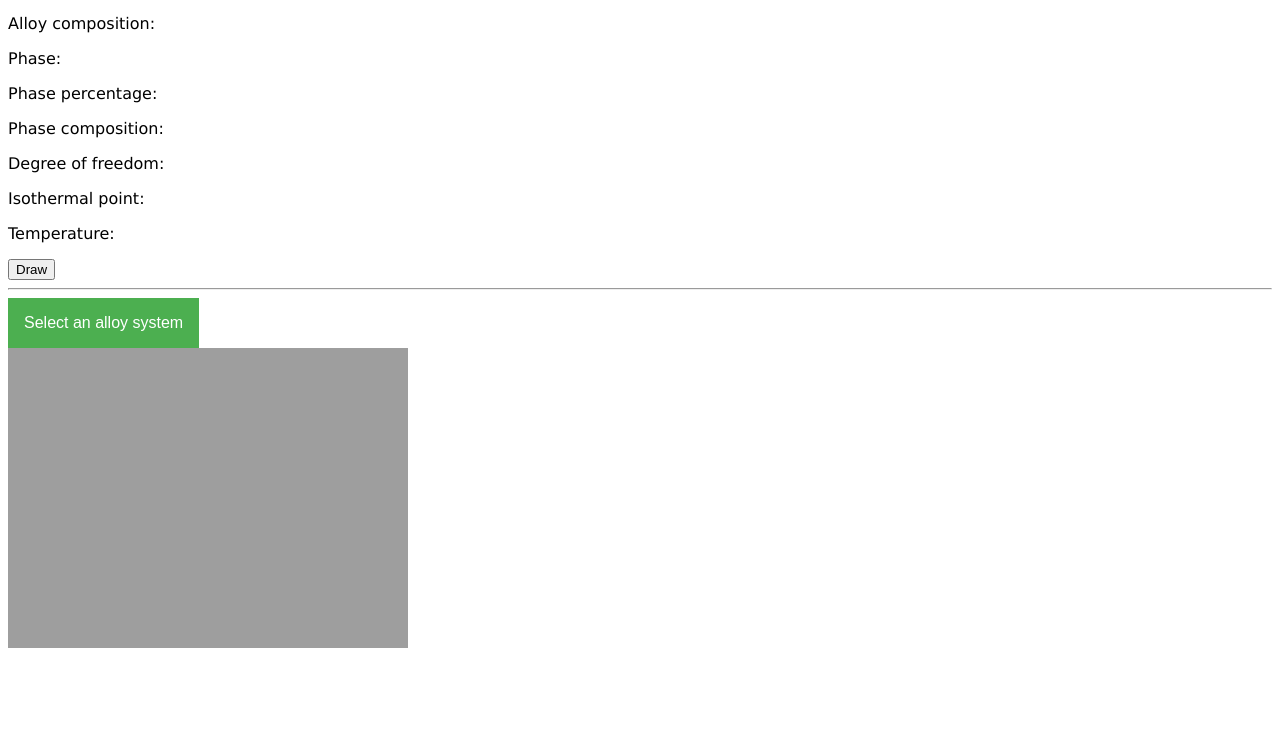
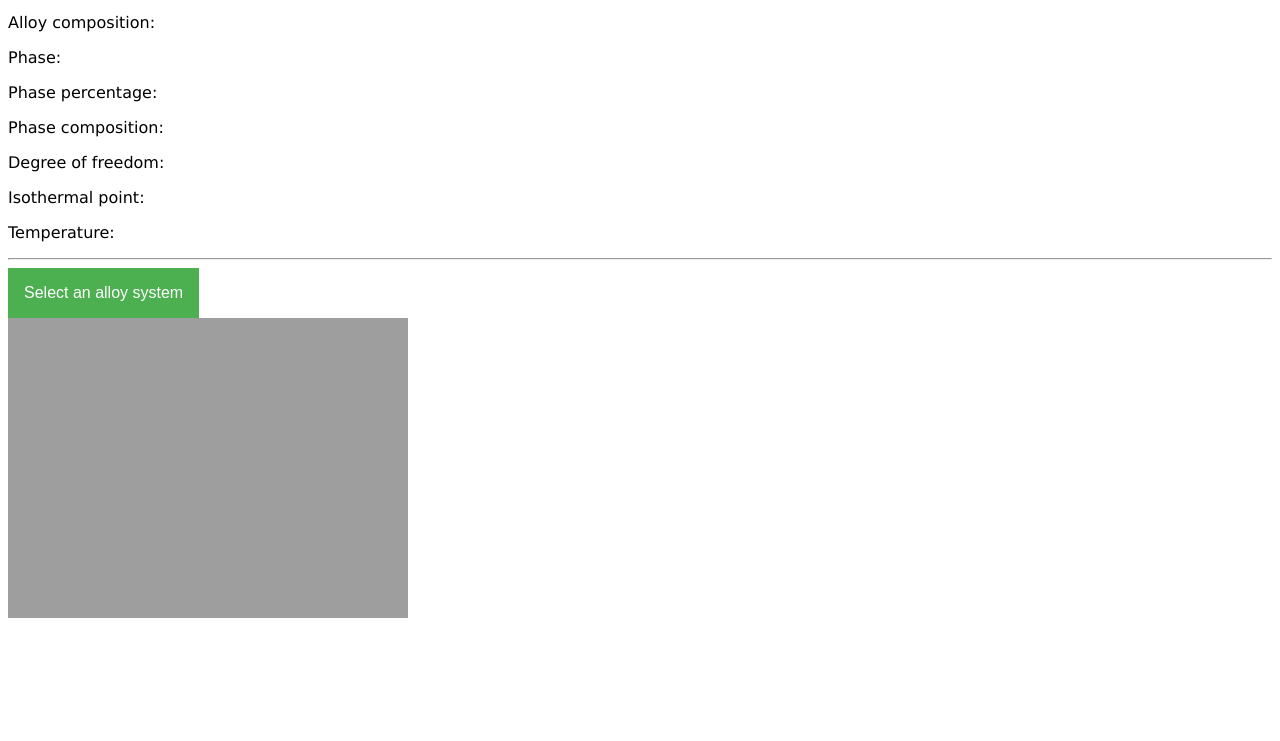
Before and after one commit to shahriarabdullah/shahriarabdullah.github.io, a plain HTML site: page t/ipd_new.html in a window 1280 px wide. Shown: the part 59-800 px from the top of the page. Drawn offline with Linux system fonts and the light colour scheme.

Commit message:
Update ipd_new.html

```diff
--- a/t/ipd_new.html
+++ b/t/ipd_new.html
@@ -6,19 +6,23 @@
 
 <body>
 
-<div style="font-family: Verdana, Arial, Helvetica, sans-serif;">
-	<p style="font-size: 30px;">INTERACTIVE PHASE DIAGRAM</p>
+<p style="font-size: 30px;">INTERACTIVE PHASE DIAGRAM</p>
+<div class="row" style="font-family: Verdana, Arial, Helvetica, sans-serif;">
+	<div class="column">
 	<p id="alloy_comp">Alloy composition:</p>
 	<p id="phase_name">Phase:</p>
 	<p id="phase_frac">Phase percentage:</p>
 	<p id="phase_comp">Phase composition:</p>
+	</div>
+	<div class="column">
 	<p id="dof">Degree of freedom:</p>
 	<p id="isothermal">Isothermal point:</p>
 	<p id="temp">Temperature:</p>
-	<button onclick="microstructure();">Draw</button>
-	<hr>
+	</div>
 </div>
 
+
+<hr>
 
  <div class="dropdown">
   <button class="dropbtn">Select an alloy system</button>
```
